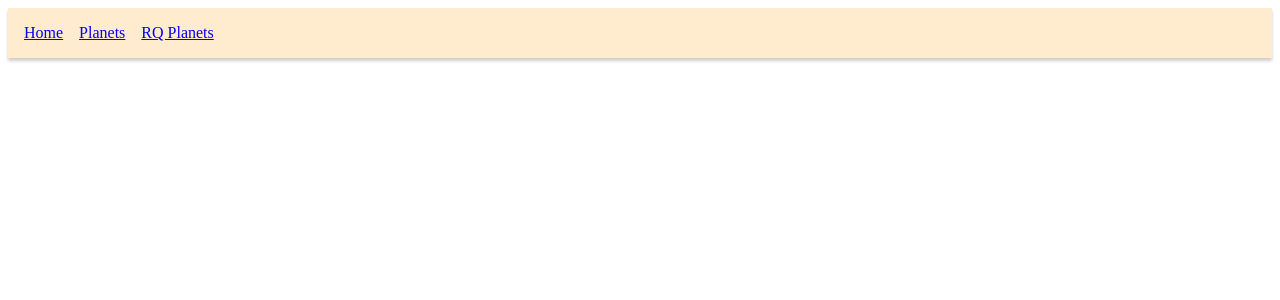
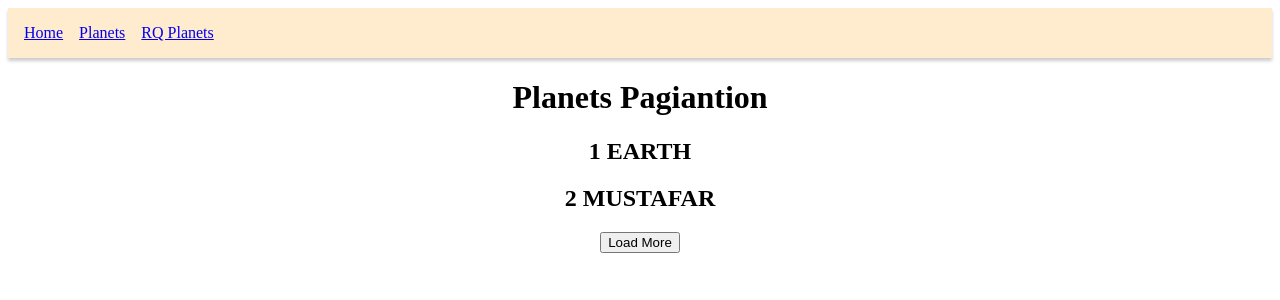
Before and after one commit to ZahariCheyrekov/react-query-learning, a React (Create React App) app: page /rq-infinite in a window 1280 px wide. Shown: the top 300 px of the page. Built offline with nearby package versions, Linux system fonts and the light colour scheme; data requests are answered from the project's data file.

Commit message:
Implement infinite queries

```diff
--- a/src/App.js
+++ b/src/App.js
@@ -3,6 +3,7 @@ import { QueryClientProvider, QueryClient } from 'react-query';
 import { ReactQueryDevtools } from 'react-query/devtools';
 
 import { Home } from './components/Home';
+import { InfiniteQueries } from './components/InfiniteQueries';
 import { PaginationQueries } from './components/PaginationQueries';
 import { ParallelQueries } from './components/ParallelQueries';
 import { DynamicParallel } from './components/DynamicParallel';
@@ -35,6 +36,7 @@ function App() {
         <Routes>
 
           <Route path='/' element={<Home />} />
+          <Route path='/rq-infinite' element={<InfiniteQueries />} />
           <Route path='/rq-pagination' element={<PaginationQueries />} />
           <Route path='/rq-parallel-queries' element={<ParallelQueries />} />
           <Route path='/rq-dynamic-parallel' element={<DynamicParallel planetIds={[8, 9]} />} />
--- /dev/null
+++ b/src/components/InfiniteQueries.js
@@ -0,0 +1,54 @@
+import { useInfiniteQuery } from "react-query";
+import axios from "axios";
+import { Fragment } from "react";
+
+const fetchPlanets = ({ pageParam = 1 }) => {
+    return axios.get(`http://localhost:4000/planets?_limit=2&_page=${pageParam}`);
+}
+
+export const InfiniteQueries = () => {
+    const { isLoading, data: planets, isError, error, isFetching, hasNextPage, fetchNextPage, isFetchingNextPage } = useInfiniteQuery(
+        'planets',
+        fetchPlanets,
+        {
+            getNextPageParam: (_, pages) => {
+                if (pages.length < 5) {
+                    return pages.length + 1;
+                } else {
+                    return undefined;
+                }
+            }
+        }
+    )
+
+    if (isError) {
+        return <h2>{error.message}</h2>;
+    }
+
+    if (isLoading || isFetching) {
+        return <h1>Data is Loading...</h1>;
+    }
+
+    return (
+        <>
+            <h1>Planets Pagiantion</h1>
+            {planets?.pages.map((group, i) => {
+                return <Fragment key={i}>
+                    {
+                        group.data.map(planet => (
+                            <h2 key={planet.id}>
+                                {planet.id} {planet.planet}
+                            </h2>
+                        ))
+                    }
+                </Fragment >
+            })}
+            <button
+                onClick={fetchNextPage}
+                disabled={!hasNextPage}
+            >
+                Load More
+            </button>
+        </>
+    );
+}
```
